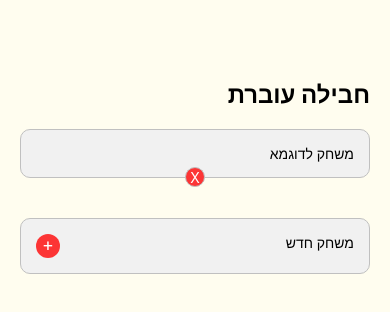
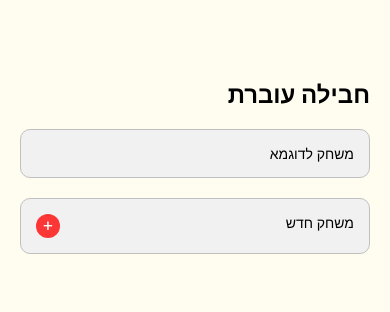
Before and after one commit to Re-aH/havila, a React Native app: screen / in a window 390 px wide. Shown: the top 312 px of the page. Built offline with nearby package versions, Linux system fonts and the light colour scheme.

Commit message:
Add files via upload

```diff
--- a/components/gametitle.js
+++ b/components/gametitle.js
@@ -13,9 +13,9 @@ export default function GameTitle(props) {
                 </TouchableOpacity>
             </View>
             <View >
-                <TouchableOpacity style={styles.deleteWrapper}>
+                {(props.id !== 1680865464903) && <TouchableOpacity style={styles.deleteWrapper}>
                     <Text style={styles.deleteButton} onPress={() => props.onDelete(props.id)}>X</Text>
-                </TouchableOpacity>
+                </TouchableOpacity>}
             </View>
         </>
     );
@@ -33,6 +33,7 @@ const styles = StyleSheet.create({
     gameText: {
         flexWrap: 'wrap-reverse',
         maxWidth: '100%',
+        textAlign: 'right',
     },
     deleteWrapper: {
         borderRadius: 20,
--- a/components/item.js
+++ b/components/item.js
@@ -39,6 +39,8 @@ const styles = StyleSheet.create({
     gameText: {
         flexWrap: 'wrap-reverse',
         maxWidth: '100%',
+        textAlign: 'right',
+
     },
     deleteWrapper: {
         borderRadius: 20,
--- a/components/waitScreen.js
+++ b/components/waitScreen.js
@@ -6,6 +6,7 @@ import { Audio } from 'expo-av'
 import GiftIcon from './presanimation';
 import openGift from '../assets/opengift.png'
 import ConfettiCannon from 'react-native-confetti-cannon';
+
 
 
 
@@ -139,7 +140,11 @@ export default function WaitScreen(props) {
             {(timeLeft === 0) && (!dispFinalScreen) && (<>
                 {/* <SwipeEraser></SwipeEraser> */}
                 <View style={styles.container3}>
+                    {/* scratch card */}
+
+
                     <Text multiline={true} style={styles.task}>{props.tasks[indexToDisplay]}</Text>
+
                     <View style={styles.line2}>
                         <TouchableOpacity onPress={handleNext}>
                             <Text style={styles.prevNext}>הבא</Text>
@@ -184,11 +189,11 @@ const styles = StyleSheet.create({
         fontSize: 30,
         fontWeight: 600,
     },
-    num: {
-        textAlign: 'center',
-        fontSize: 50,
-        fontWeight: 600,
-    },
+    // num: {
+    //     textAlign: 'center',
+    //     fontSize: 50,
+    //     fontWeight: 600,
+    // },
 
     container3: {
         // flex: 0.5,
```
Also changed, not shown: components/scratch.js (added).
